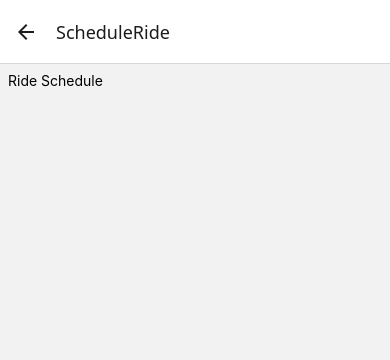
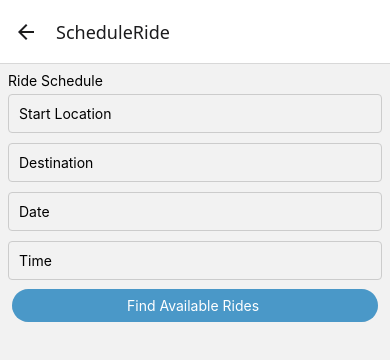
Before and after one commit to geethavs88/carpooling-app-frontend, a React Native app: screen /ScheduleRide in a window 390 px wide. Shown: the top 360 px of the page. Built offline with nearby package versions, Linux system fonts and the light colour scheme.

Commit message:
made small changes in folder

```diff
--- a/App.js
+++ b/App.js
@@ -6,6 +6,9 @@ import RideScheduleScreen from './screens/RideScheduleScreen';
 import DriveScheduleScreen from './screens/DriveScheduleScreen';
 import MyCommutesScreen from './screens/MyCommutesScreen';
 import ProfileScreen from './screens/ProfileScreen';
+import AvailableRidesScreen from './screens/AvailableRidesScreen';
+
+
 const Stack = createNativeStackNavigator();
 export default function App() {
   return (
@@ -16,6 +19,7 @@ export default function App() {
         <Stack.Screen name="ScheduleDrive" component={DriveScheduleScreen}/>
         <Stack.Screen name="MyCommutes" component={MyCommutesScreen}/>
         <Stack.Screen name="MyProfile" component={ProfileScreen}/>
+        <Stack.Screen name="AvailableRides" component={AvailableRidesScreen}/>
       </Stack.Navigator>
     </NavigationContainer>
   );
--- /dev/null
+++ b/components/InputField.js
@@ -0,0 +1,19 @@
+import { TextInput, StyleSheet, View, Text } from 'react-native';
+
+function InputField(props) {
+    return(
+        <TextInput {...props} style={styles.inputFieldStyle} />
+
+    );
+}
+const styles = StyleSheet.create({
+    inputFieldStyle: {
+        borderWidth: 1,
+        borderColor: '#ccc',
+        borderRadius: 4,
+        padding: 10,
+        marginVertical: 5,
+    }
+});
+
+export default InputField;
--- a/components/PrimaryButton.js
+++ b/components/PrimaryButton.js
@@ -1,8 +1,7 @@
 import { View, Text, Pressable, StyleSheet } from "react-native";
+
 function PrimaryButton({ children, onPress }) {
-    function pressHandler() {
-        console.log("Pressed!");
-    }
+
     return (
         <View style={styles.buttonOuterContainer}>
             <Pressable
--- /dev/null
+++ b/screens/AvailableRidesScreen.js
@@ -0,0 +1,17 @@
+import { View, Text, StyleSheet } from 'react-native';
+function AvailableRidesScreen(){
+    return(
+        <View>
+            <Text>Available Rides</Text>
+        </View>
+    );
+}
+
+const styles = StyleSheet.create({
+    availableRidesContainer: {
+        flex: 1,
+        padding: 16
+    }
+
+});
+export default AvailableRidesScreen;
--- a/screens/RideScheduleScreen.js
+++ b/screens/RideScheduleScreen.js
@@ -1,8 +1,38 @@
-import { View, Text, StyleSheet } from 'react-native';
+import { View, Text, TextInput, StyleSheet } from 'react-native';
+import { useState } from 'react';
+import InputField from '../components/InputField';
+import PrimaryButton from '../components/PrimaryButton';
+
 function RideScheduleScreen() {
+    const [startLocation, setStartLocation] = useState('');
+    const [destination, setDestination] = useState('');
+    const [date, setDate] = useState('');
+    const [time, setTime] = useState('');
+
     return (
         <View style={styles.rideScheduleInputContainer}>
             <Text>Ride Schedule</Text>
+            <InputField
+                placeholder="Start Location"
+                value={startLocation}
+                onChangeText={setStartLocation}
+            />
+            <InputField
+                placeholder="Destination"
+                value={destination}
+                onChangeText={setDestination}
+            />
+            <InputField
+                placeholder="Date"
+                value={date}
+                onChangeText={setDate}
+            />
+            <InputField
+                placeholder="Time"
+                value={time}
+                onChangeText={setTime}
+            />
+            <PrimaryButton onPress={() => {}}>Find Available Rides </PrimaryButton>
         </View>
     );
 }
```
